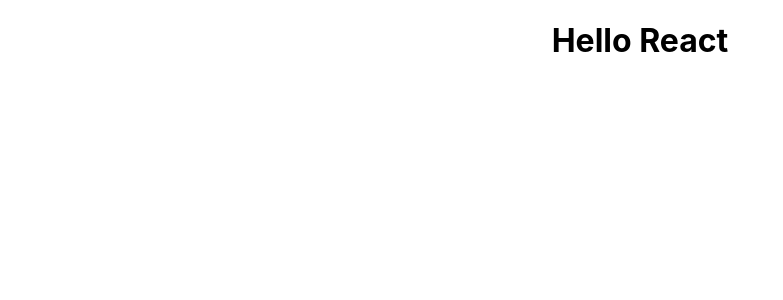
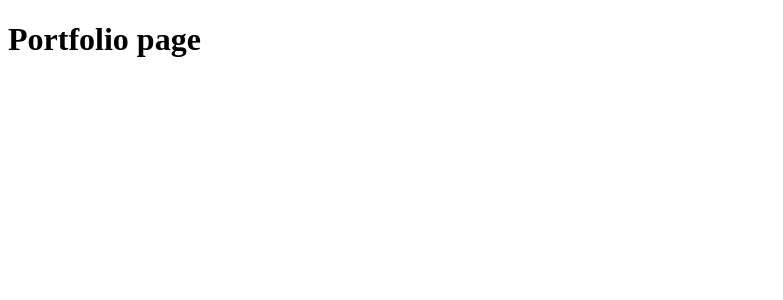
Before and after one commit to Nanotekfr/cv_react_2021, a React (Create React App) app: page /portfolio in a window 1280 px wide. Shown: the top 300 px of the page, without its empty margins (0-783 px from the left). Built offline with nearby package versions, Linux system fonts and the light colour scheme.

Commit message:
create page folder

```diff
--- a/package.json
+++ b/package.json
@@ -9,6 +9,7 @@
     "node-sass": "^5.0.0",
     "react": "^17.0.1",
     "react-dom": "^17.0.1",
+    "react-router-dom": "^5.2.0",
     "react-scripts": "4.0.3",
     "web-vitals": "^1.1.0"
   },
--- a/src/App.css
+++ /dev/null
@@ -1,38 +0,0 @@
-.App {
-  text-align: center;
-}
-
-.App-logo {
-  height: 40vmin;
-  pointer-events: none;
-}
-
-@media (prefers-reduced-motion: no-preference) {
-  .App-logo {
-    animation: App-logo-spin infinite 20s linear;
-  }
-}
-
-.App-header {
-  background-color: #282c34;
-  min-height: 100vh;
-  display: flex;
-  flex-direction: column;
-  align-items: center;
-  justify-content: center;
-  font-size: calc(10px + 2vmin);
-  color: white;
-}
-
-.App-link {
-  color: #61dafb;
-}
-
-@keyframes App-logo-spin {
-  from {
-    transform: rotate(0deg);
-  }
-  to {
-    transform: rotate(360deg);
-  }
-}
--- a/src/App.js
+++ b/src/App.js
@@ -1,12 +1,26 @@
-import logo from './logo.svg';
-import './App.css';
+import React from 'react';
+import { BrowserRouter, Route, Switch } from "react-router-dom";
 
-function App() {
+import Accueil from "./pages/Accueil";
+import Cv from "./pages/Cv";
+import Portfolio from "./pages/Portfolio";
+import Contact from "./pages/Contact";
+import P404 from "./pages/P404";
+
+const App = () => {
   return (
-    <div className="App">
-      <h1>Hello React</h1>
-    </div>
+    <>
+      <BrowserRouter>
+        <Switch>
+          <Route path="/" exact component={Accueil} />
+          <Route path="/cv" component={Cv} />
+          <Route path="/portfolio" component={Portfolio} />
+          <Route path="/contact" component={Contact} />
+          <Route component={P404} />
+        </Switch>
+      </BrowserRouter>
+    </>
   );
-}
+};
 
 export default App;
--- a/src/index.css
+++ /dev/null
@@ -1,13 +0,0 @@
-body {
-  margin: 0;
-  font-family: -apple-system, BlinkMacSystemFont, 'Segoe UI', 'Roboto', 'Oxygen',
-    'Ubuntu', 'Cantarell', 'Fira Sans', 'Droid Sans', 'Helvetica Neue',
-    sans-serif;
-  -webkit-font-smoothing: antialiased;
-  -moz-osx-font-smoothing: grayscale;
-}
-
-code {
-  font-family: source-code-pro, Menlo, Monaco, Consolas, 'Courier New',
-    monospace;
-}
--- a/src/index.js
+++ b/src/index.js
@@ -1,6 +1,5 @@
 import React from 'react';
 import ReactDOM from 'react-dom';
-import './index.css';
 import App from './App';
 import reportWebVitals from './reportWebVitals';
 
--- /dev/null
+++ b/src/pages/Accueil.js
@@ -0,0 +1,11 @@
+import React from 'react';
+
+const Accueil = () => {
+    return (
+        <div>
+            <h1>Accueil page</h1>
+        </div>
+    );
+};
+
+export default Accueil;
--- /dev/null
+++ b/src/pages/Contact.js
@@ -0,0 +1,11 @@
+import React from 'react';
+
+const Contact = () => {
+    return (
+        <div>
+            <h1>Contact Page</h1>
+        </div>
+    );
+};
+
+export default Contact;
--- /dev/null
+++ b/src/pages/Cv.js
@@ -0,0 +1,11 @@
+import React from 'react';
+
+const Cv = () => {
+    return (
+        <div>
+            <h1>Cv page</h1>
+        </div>
+    );
+};
+
+export default Cv;
--- /dev/null
+++ b/src/pages/P404.js
@@ -0,0 +1,11 @@
+import React from 'react';
+
+const P404 = () => {
+    return (
+        <div>
+            <h1>404 page</h1>
+        </div>
+    );
+};
+
+export default P404;
--- /dev/null
+++ b/src/pages/Portfolio.js
@@ -0,0 +1,11 @@
+import React from 'react';
+
+const Portfolio = () => {
+    return (
+        <div>
+            <h1>Portfolio page</h1>
+        </div>
+    );
+};
+
+export default Portfolio;
```
Also changed, not shown: 1 other file (tests, documents, lock files or other folders).
